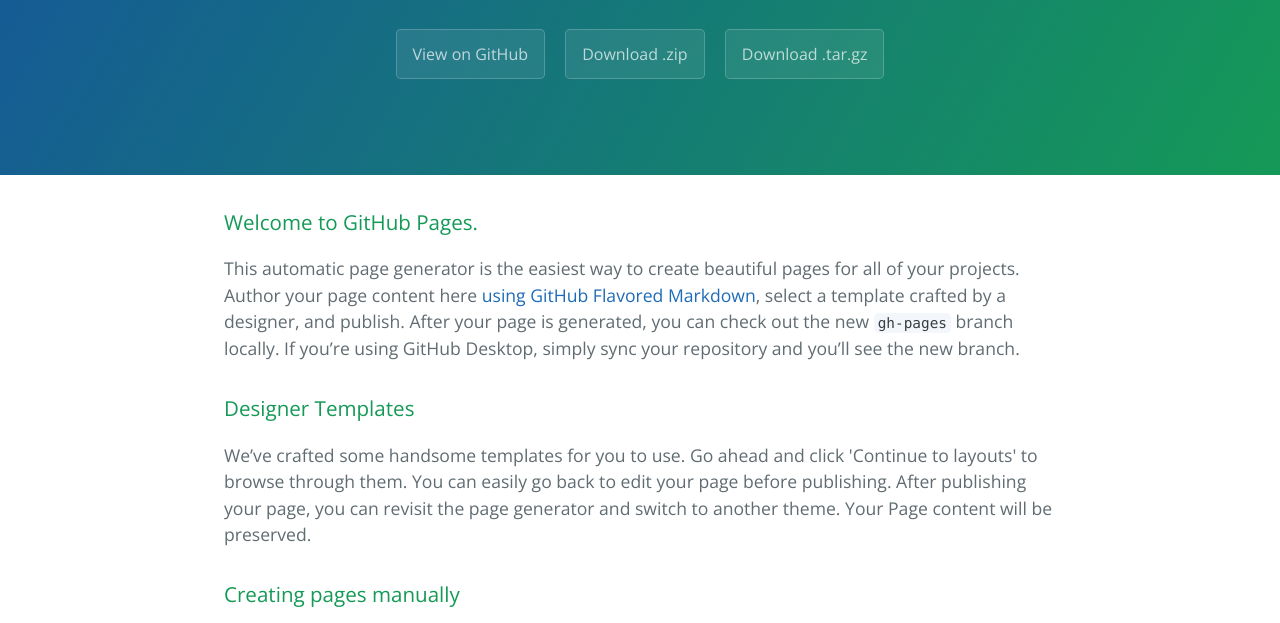
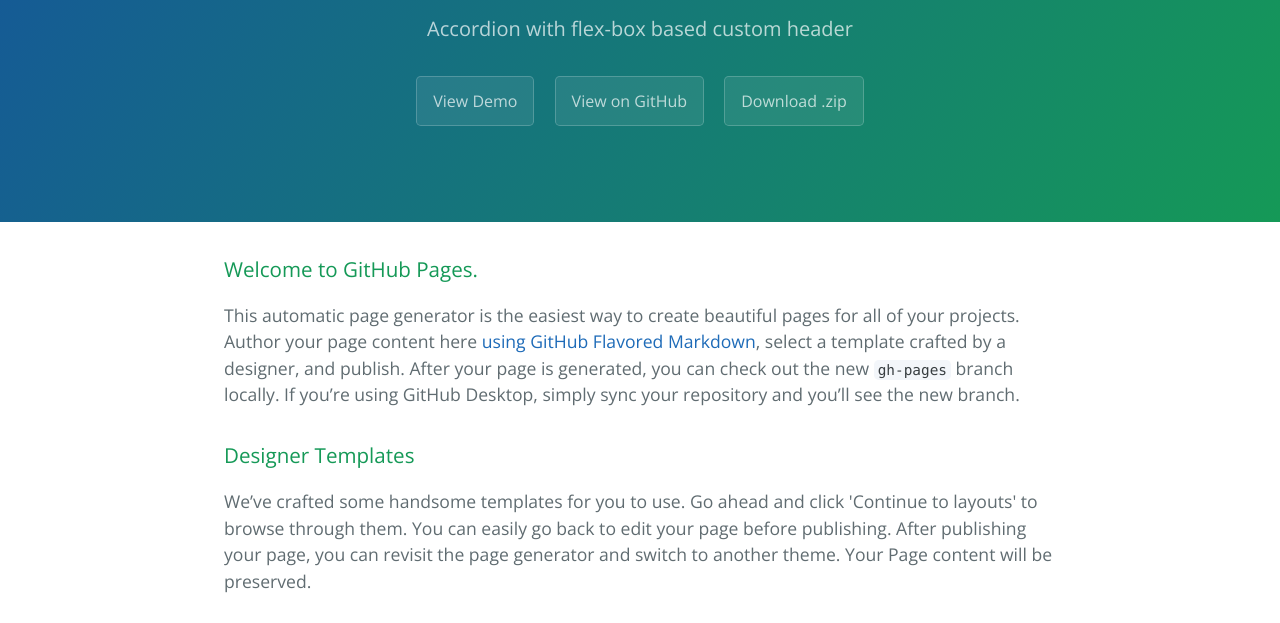
Before and after one commit to jforaker/react-accordion-with-header, a website: page index.html in a window 1280 px wide. Shown: the part 161-784 px from the top of the page. Drawn offline with nearby package versions, Linux system fonts and the light colour scheme.

Commit message:
test gh-pages

```diff
--- a/index.html
+++ b/index.html
@@ -12,10 +12,10 @@
   <body>
     <section class="page-header">
       <h1 class="project-name">React-accordion-with-header</h1>
-      <h2 class="project-tagline"></h2>
+      <h2 class="project-tagline">Accordion with flex-box based custom header</h2>
+      <a href="https://jforaker.github.io/react-accordion-with-header/" class="btn">View Demo</a>
       <a href="https://github.com/jforaker/react-accordion-with-header" class="btn">View on GitHub</a>
       <a href="https://github.com/jforaker/react-accordion-with-header/zipball/master" class="btn">Download .zip</a>
-      <a href="https://github.com/jforaker/react-accordion-with-header/tarball/master" class="btn">Download .tar.gz</a>
     </section>
 
     <section class="main-content">
```
